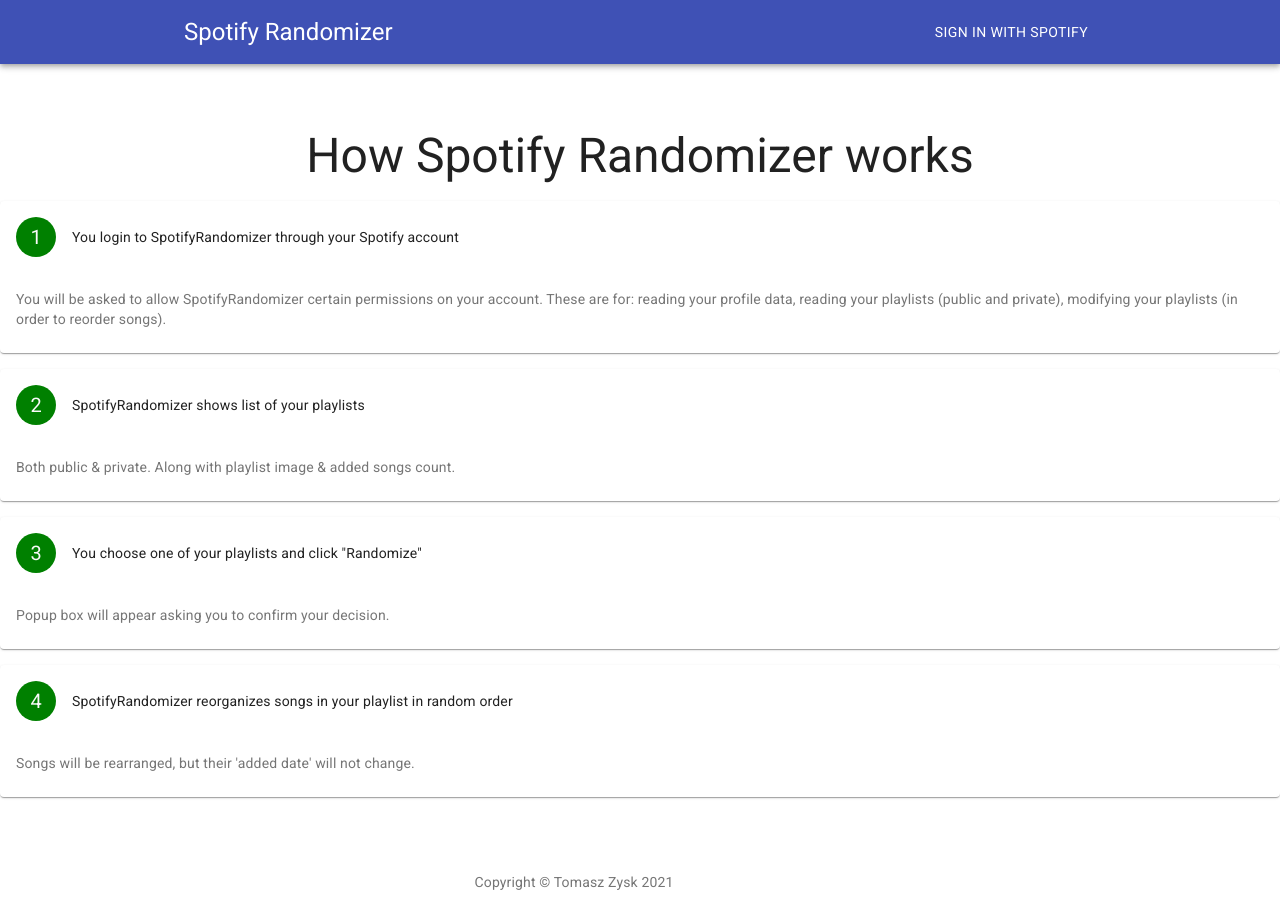
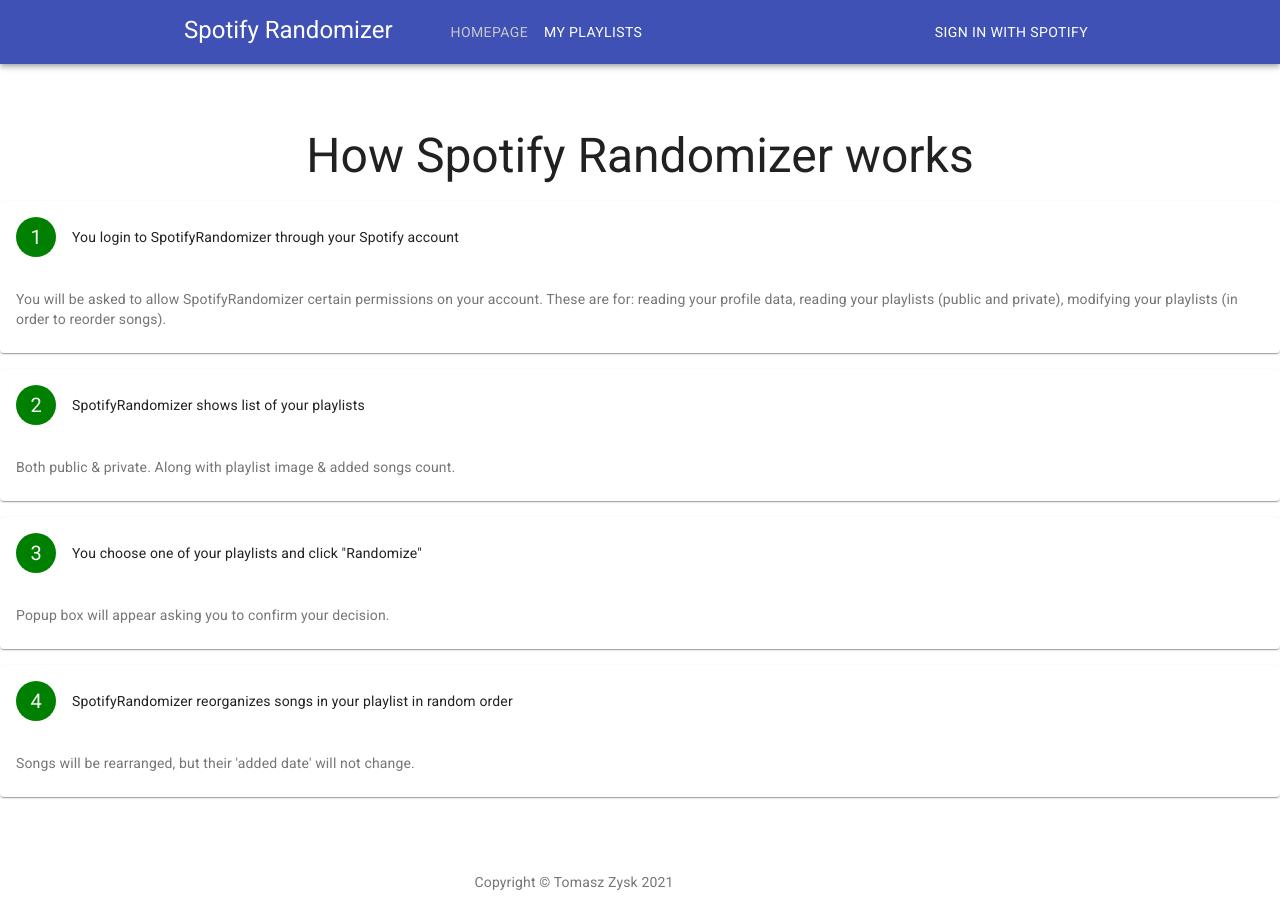
Before and after one commit to zysktomasz/spotify-randomizer-web, a React (Create React App) app: page / in a window 1280 px wide. Built offline with nearby package versions, Linux system fonts and the light colour scheme; some icons are missing.

Commit message:
Add navigational menu items, including 'My Playlists'

```diff
--- a/src/App.css
+++ b/src/App.css
@@ -16,6 +16,11 @@
 .menuButton {
     font-weight: 400;
     size: 18px;
+}
+
+.boxFlexElements {
+    display: flex;
+    justify-content: space-between;
 }
 
 .App-header {
--- a/src/App.tsx
+++ b/src/App.tsx
@@ -5,6 +5,8 @@
 import Homepage from './component/homepage/Homepage';
 import Footer from './component/footer/Footer';
 import SuccessfulLoginHandler from './component/authentication/SuccessfulLoginHandler';
+import Routes from './common/route';
+import Playlists from './component/playlist/Playlists';
 
 function App(): JSX.Element {
   return (
@@ -12,10 +14,13 @@
       <div className="App">
         <Header />
         <Switch>
-          <Route path="/successfulLoginHandler">
+          <Route path={Routes.SUCCESSFUL_LOGIN_HANDLER}>
             <SuccessfulLoginHandler />
           </Route>
-          <Route path="/">
+          <Route path={Routes.PLAYLISTS}>
+            <Playlists />
+          </Route>
+          <Route path={Routes.HOME}>
             <Homepage />
           </Route>
         </Switch>
--- /dev/null
+++ b/src/common/route.ts
@@ -0,0 +1,7 @@
+enum Routes {
+  HOME = '/',
+  PLAYLISTS = '/playlists',
+  SUCCESSFUL_LOGIN_HANDLER = '/successfulLoginHandler',
+}
+
+export default Routes;
--- a/src/component/authentication/LogoutButton.tsx
+++ b/src/component/authentication/LogoutButton.tsx
@@ -3,6 +3,7 @@
 import { useHistory } from 'react-router-dom';
 import { useAppDispatch } from '../../redux/hooks';
 import { clearUserData } from '../../redux/userSlice';
+import Routes from '../../common/route';
 
 export default function LogoutButton(): JSX.Element {
   const history = useHistory();
@@ -10,7 +11,7 @@
 
   const signOut = () => {
     dispatch(clearUserData());
-    history.push('/');
+    history.push(Routes.HOME);
   };
 
   return (
--- a/src/component/authentication/SuccessfulLoginHandler.tsx
+++ b/src/component/authentication/SuccessfulLoginHandler.tsx
@@ -3,6 +3,7 @@
 import { getUserDataFromJwt, isValidJwt } from '../../common/jwtValidator';
 import { AuthenticatedUserPayload, setUserData } from '../../redux/userSlice';
 import { useAppDispatch, useAppSelector } from '../../redux/hooks';
+import Routes from '../../common/route';
 
 function SuccessfulLoginHandler(): JSX.Element {
   const dispatch = useAppDispatch();
@@ -26,7 +27,7 @@
     }
   });
 
-  return isValidJwt(userStateJwt) ? <Redirect to={{ pathname: '/' }} /> : <p>spinner here</p>;
+  return isValidJwt(userStateJwt) ? <Redirect to={{ pathname: Routes.HOME }} /> : <p>spinner here</p>;
 }
 
 export default SuccessfulLoginHandler;
--- a/src/component/header/Header.tsx
+++ b/src/component/header/Header.tsx
@@ -1,18 +1,15 @@
 import React from 'react';
 import { makeStyles } from '@material-ui/core/styles';
 import AppBar from '@material-ui/core/AppBar';
-import { Toolbar } from '@material-ui/core';
-import MenuButtons from './MenuButtons';
+import { Box, Toolbar } from '@material-ui/core';
 import Logo from './Logo';
+import HeaderUserPanel from './HeaderUserPanel';
+import HeaderNavigationMenu from './HeaderNavigationMenu';
 
 const useStyles = makeStyles((theme) => ({
   appbarHeader: {
     paddingLeft: theme.spacing(20),
     paddingRight: theme.spacing(20),
-  },
-  toolbar: {
-    display: 'flex',
-    justifyContent: 'space-between',
   },
 }));
 
@@ -21,9 +18,12 @@
 
   const displayDesktop = () => {
     return (
-      <Toolbar className={classes.toolbar}>
-        <Logo />
-        <MenuButtons />
+      <Toolbar className="boxFlexElements">
+        <Box className="boxFlexElements">
+          <Logo />
+          <HeaderNavigationMenu />
+        </Box>
+        <HeaderUserPanel />
       </Toolbar>
     );
   };
--- /dev/null
+++ b/src/component/header/HeaderNavigationMenu.tsx
@@ -0,0 +1,22 @@
+import React from 'react';
+import { Box } from '@material-ui/core';
+import NavigationMenuItem, { NavigationMenuItemProps } from './NavigationMenuItem';
+import Routes from '../../common/route';
+
+export default function HeaderNavigationMenu(): JSX.Element {
+  const menuItems: NavigationMenuItemProps[] = [
+    { name: 'Homepage', href: Routes.HOME },
+    {
+      name: 'My Playlists',
+      href: Routes.PLAYLISTS,
+    },
+  ];
+
+  return (
+    <Box style={{ marginLeft: '50px' }}>
+      {menuItems.map((item) => (
+        <NavigationMenuItem key={item.name} item={item} />
+      ))}
+    </Box>
+  );
+}
--- a/src/component/header/HeaderUserPanel.tsx
+++ b/src/component/header/HeaderUserPanel.tsx
@@ -14,12 +14,7 @@
   return (
     <Box>
       {isLoggedIn && (
-        <Box
-          style={{
-            display: 'flex',
-            justifyContent: 'space-between',
-          }}
-        >
+        <Box className="boxFlexElements">
           <Typography variant="h6" component="h3">
             Hello, {userDetails.displayName}
           </Typography>
--- a/src/component/header/MenuButtons.tsx
+++ /dev/null
@@ -1,10 +0,0 @@
-import React from 'react';
-import HeaderUserPanel from './HeaderUserPanel';
-
-export default function MenuButtons(): JSX.Element {
-  return (
-    <div>
-      <HeaderUserPanel />
-    </div>
-  );
-}
--- /dev/null
+++ b/src/component/header/NavigationMenuItem.tsx
@@ -0,0 +1,34 @@
+import React from 'react';
+import { makeStyles } from '@material-ui/core/styles';
+import { Button } from '@material-ui/core';
+import { NavLink } from 'react-router-dom';
+
+const useStyles = makeStyles(() => ({
+  activeMenuItem: {
+    color: '#c7c7c7',
+  },
+}));
+
+export type NavigationMenuItemProps = {
+  name: string;
+  href: string;
+};
+
+export default function NavigationMenuItem(props: { item: NavigationMenuItemProps }): JSX.Element {
+  const classes = useStyles();
+  const {
+    item: { name, href },
+  } = props;
+
+  return (
+    <Button
+      {...{ color: 'inherit', className: 'menuButton' }}
+      component={NavLink}
+      to={href}
+      exact
+      activeClassName={classes.activeMenuItem}
+    >
+      {name}
+    </Button>
+  );
+}
--- /dev/null
+++ b/src/component/playlist/Playlists.tsx
@@ -0,0 +1,5 @@
+import React from 'react';
+
+export default function Playlists(): JSX.Element {
+  return <h1>Playlists</h1>;
+}
```
Also changed, not shown: .eslintrc.js.
